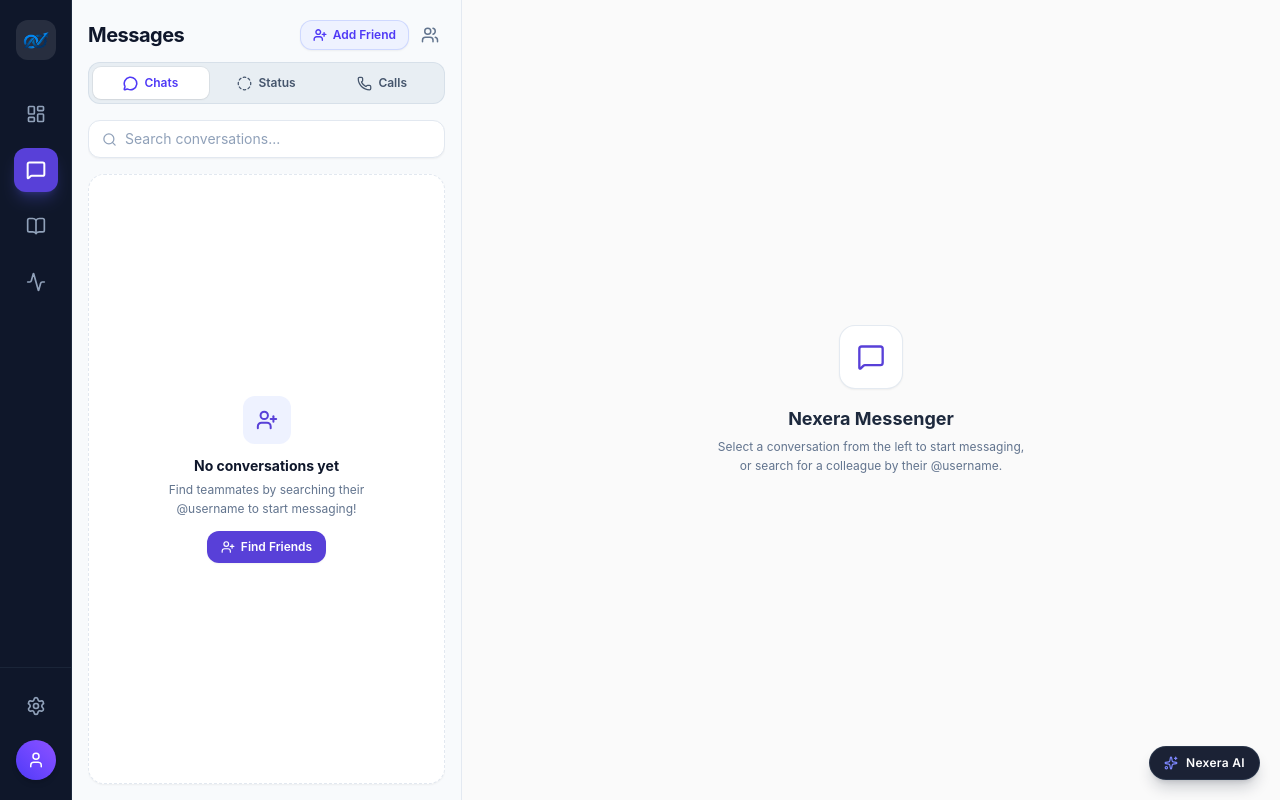
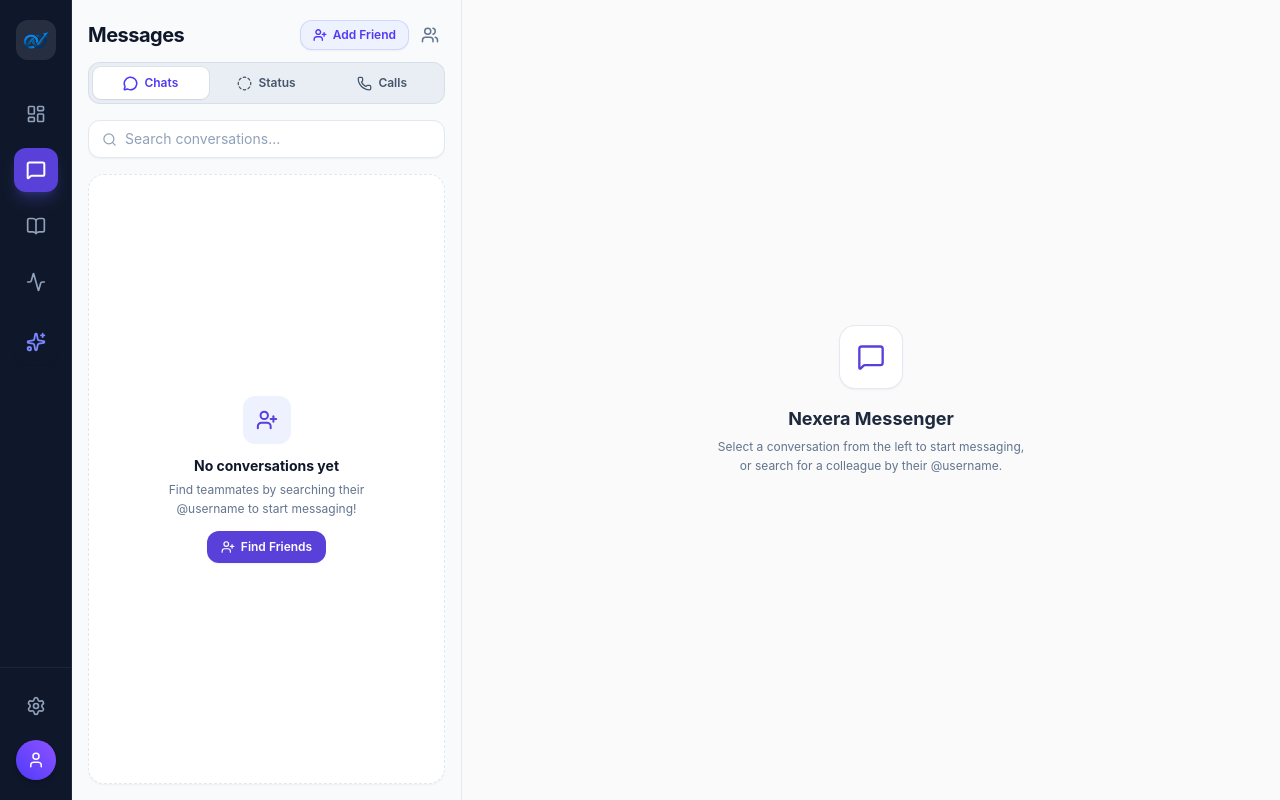
Before and after one commit to kavyareddy1313/Nexera, a React (Vite) app in the folder Frontend/: page /chat in a window 1280 px wide. Built offline with nearby package versions, Linux system fonts and the light colour scheme; no server answers; sample sign-in values are in the browser's storage.

Commit message:
Fix Nexera AI button overlapping chat input bar and integrate rail trigger

```diff
--- a/Frontend/src/components/ai/AiFloatingButton.jsx
+++ b/Frontend/src/components/ai/AiFloatingButton.jsx
@@ -1,26 +1,49 @@
-import React, { useState } from 'react';
+import React, { useState, useEffect } from 'react';
 import { Sparkles, X } from 'lucide-react';
+import { useLocation } from 'react-router-dom';
 import NexeraAiPanel from './NexeraAiPanel';
 import { useAuth } from '../../context/AuthContext';
 
 export default function AiFloatingButton() {
   const [isOpen, setIsOpen] = useState(false);
   const { user } = useAuth();
+  const location = useLocation();
 
-  // Only render floating button when user is authenticated
+  // Listen for global custom event to toggle AI from navigation rail
+  useEffect(() => {
+    const handleToggle = () => setIsOpen((prev) => !prev);
+    const handleOpen = () => setIsOpen(true);
+    const handleClose = () => setIsOpen(false);
+
+    window.addEventListener('toggle-nexera-ai', handleToggle);
+    window.addEventListener('open-nexera-ai', handleOpen);
+    window.addEventListener('close-nexera-ai', handleClose);
+
+    return () => {
+      window.removeEventListener('toggle-nexera-ai', handleToggle);
+      window.removeEventListener('open-nexera-ai', handleOpen);
+      window.removeEventListener('close-nexera-ai', handleClose);
+    };
+  }, []);
+
+  // Only render when authenticated
   if (!user) return null;
+
+  // Don't render floating pill on /chat route to prevent overlapping the chat message input bar
+  const isChatRoute = location.pathname.startsWith('/chat');
 
   return (
     <>
-      {/* Floating Action Button */}
-      <div className="fixed bottom-5 right-5 z-[99990]">
+      {/* Floating Action Button (rendered on non-chat pages, or accessible via GlobalNavRail) */}
+      {!isChatRoute && (
+        <div className="fixed bottom-6 right-6 z-[99990]">
           <button
             type="button"
             onClick={(e) => {
               e.stopPropagation();
               setIsOpen((prev) => !prev);
             }}
-          className="group relative flex items-center gap-2 px-3.5 py-2 bg-slate-900/95 hover:bg-slate-800 text-white rounded-full shadow-lg shadow-slate-900/20 border border-slate-700/60 hover:scale-105 active:scale-95 transition-all duration-200 cursor-pointer select-none backdrop-blur-md"
+            className="group relative flex items-center gap-2 px-3.5 py-2.5 bg-slate-900/95 hover:bg-slate-800 text-white rounded-full shadow-lg shadow-slate-900/20 border border-slate-700/60 hover:scale-105 active:scale-95 transition-all duration-200 cursor-pointer select-none backdrop-blur-md"
             aria-label="Toggle Nexera AI Assistant"
           >
             <div className="relative flex items-center gap-2 font-semibold text-xs tracking-wide">
@@ -38,6 +61,7 @@ export default function AiFloatingButton() {
             </div>
           </button>
         </div>
+      )}
 
       {/* Slide-over Drawer / Panel */}
       <NexeraAiPanel isOpen={isOpen} onClose={() => setIsOpen(false)} />
--- a/Frontend/src/components/layout/GlobalNavRail.jsx
+++ b/Frontend/src/components/layout/GlobalNavRail.jsx
@@ -56,6 +56,20 @@ export function GlobalNavRail({ activeRoute = "/chat" }) {
             </div>
           );
         })}
+
+        {/* Nexera AI Assistant Direct Rail Trigger */}
+        <div className="relative group flex justify-center mt-1">
+          <button
+            onClick={() => window.dispatchEvent(new CustomEvent('toggle-nexera-ai'))}
+            className="w-11 h-11 rounded-xl flex items-center justify-center text-indigo-400 hover:text-white hover:bg-indigo-600/30 transition-all shadow-xs"
+            title="Nexera AI Assistant"
+          >
+            <Sparkles size={20} strokeWidth={2.2} />
+          </button>
+          <div className="absolute left-[68px] top-1/2 -translate-y-1/2 px-2.5 py-1 bg-slate-900 text-white text-xs font-medium rounded-md opacity-0 pointer-events-none group-hover:opacity-100 transition-opacity z-50 whitespace-nowrap shadow-xl border border-slate-800">
+            Nexera AI
+          </div>
+        </div>
       </nav>
 
       {/* Bottom Actions */}
```
Lines whose indentation alone changed are shown as unchanged.
